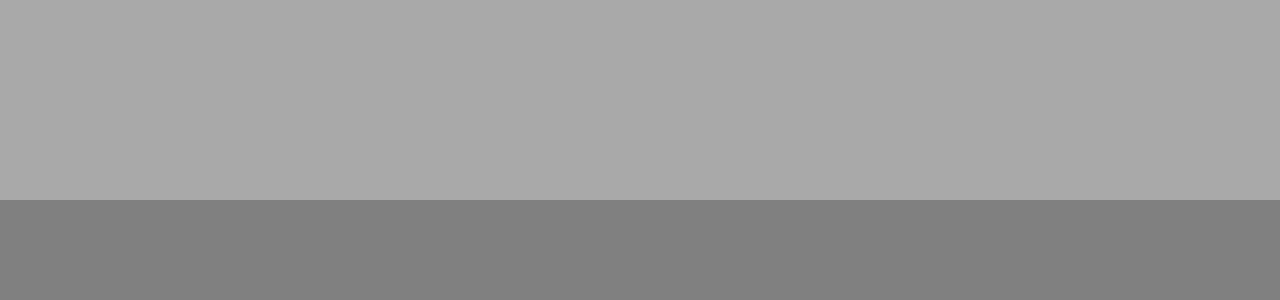
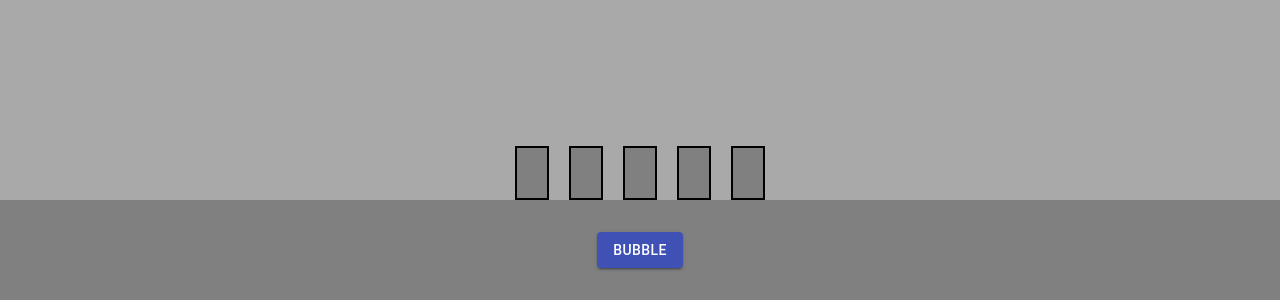
Before and after one commit to TalhaR/Sorting-visualizer, a React (Create React App) app: page / in a window 1280 px wide. Shown: the part 849-1149 px from the top of the page. Built offline with nearby package versions, Linux system fonts and the light colour scheme.

Commit message:
added visual elements to graph

```diff
--- a/src/components/Controls.jsx
+++ b/src/components/Controls.jsx
@@ -1,10 +1,16 @@
-import { Grid } from '@material-ui/core';
+import { Button, Grid } from '@material-ui/core';
 import { makeStyles } from '@material-ui/core/styles';
 
 const useStyles = makeStyles((theme) => ({
     root: {
         height: '100px',
         backgroundColor: 'grey',
+        display: 'flex',
+        justifyContent: 'center',
+        alignItems: 'center',
+        '& > *': {
+            margin: theme.spacing(1),
+        },
     }
 }));
 
@@ -13,7 +19,9 @@ function Controls() {
 
     return (
         <Grid item xs={12} sm={12} className={classes.root} component="section">
-
+            <Button color="primary" variant="contained">
+                Bubble
+            </Button>
         </Grid>
     )
 }
--- /dev/null
+++ b/src/components/Element.jsx
@@ -0,0 +1,24 @@
+import { makeStyles } from '@material-ui/core/styles';
+
+const useStyles = makeStyles((theme) => ({
+    root: {
+        backgroundColor: 'gray',
+        border: '2px solid black',
+        height: '50px',
+        width: '30px',
+        margin: '0px 10px'
+    },
+
+}));
+
+function Element({height, width}) {
+    const classes = useStyles();
+
+    return (
+        <div className={classes.root} >
+
+        </div>
+    )
+}
+
+export default Element
--- a/src/components/Visualization.jsx
+++ b/src/components/Visualization.jsx
@@ -1,18 +1,28 @@
 import { Grid } from '@material-ui/core'
 import { makeStyles } from '@material-ui/core/styles';
+import Element from './Element'
 
 const useStyles = makeStyles((theme) => ({
     root: {
         height: '900px',
-    }
+        display: 'flex',
+        alignItems: 'flex-end',
+        justifyContent: 'center',
+    },
+
 }));
 
 function Visualization() {
     const classes = useStyles();
 
     return (
-        <Grid item xs={12} sm={10} md={8} className={classes.root} component="section">
-
+        <Grid item xs={12} sm={10} md={8}
+        className={classes.root} component="section">
+            <Element />
+            <Element />
+            <Element />
+            <Element />
+            <Element />
         </Grid>
     )
 }
```
